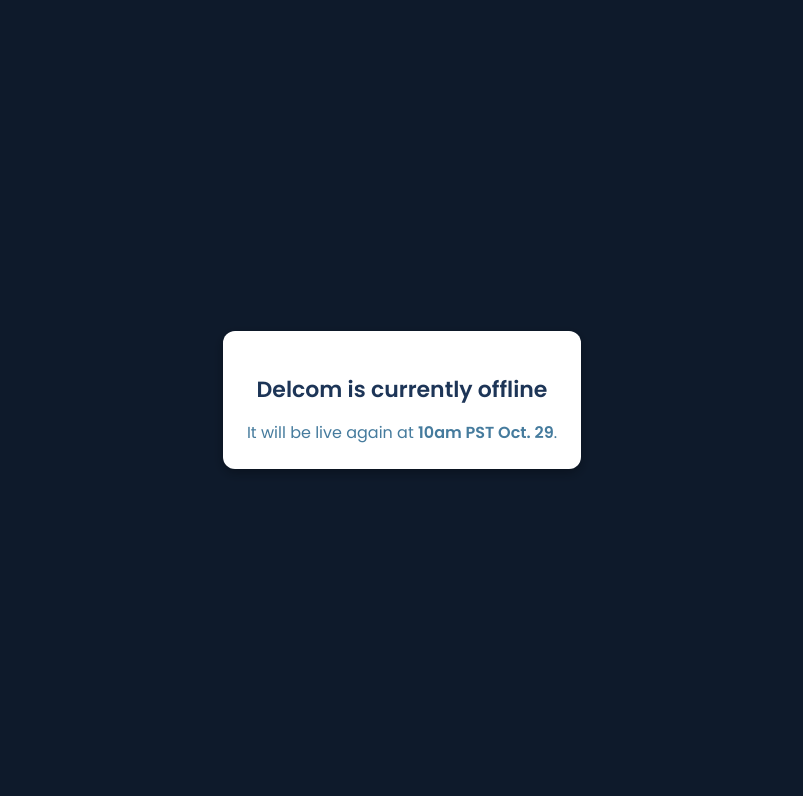
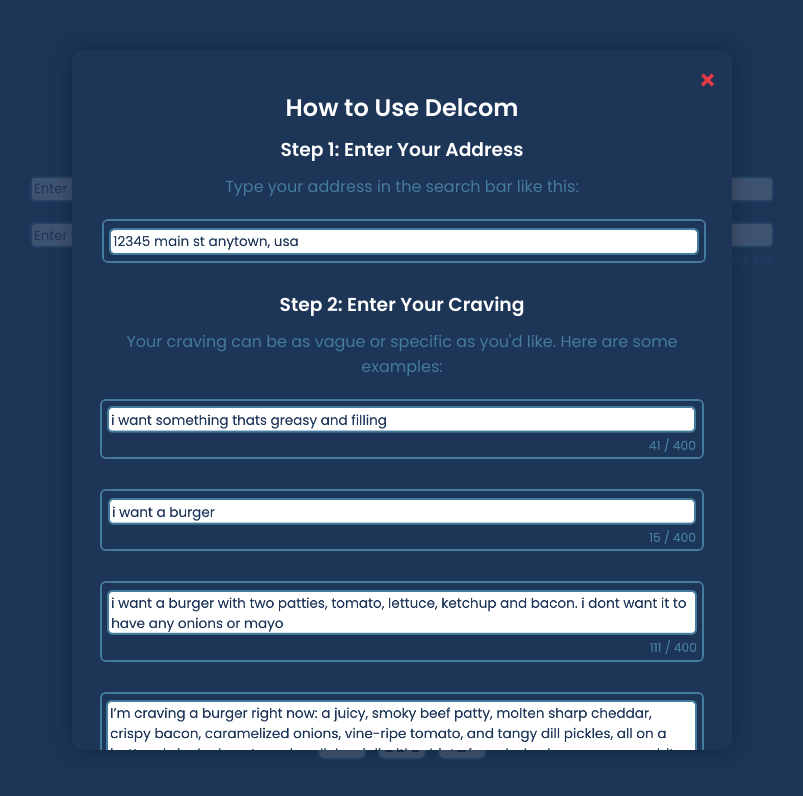
Before and after one commit to williamnyman/delcom, a React (Vite) app in the folder delcom_frontend/: page / in a window 1280 px wide. Shown: the top 796 px of the page, without its empty margins (238-1041 px from the left). Built offline with nearby package versions, Linux system fonts and the light colour scheme.

Commit message:
made live

```diff
--- a/delcom_frontend/src/pages/HomePage.tsx
+++ b/delcom_frontend/src/pages/HomePage.tsx
@@ -10,10 +10,10 @@
 import linkedin2 from "../assets/linkedin2.png";
 import mark from "../assets/question-sign.png";
 
-import OfflinePopup from "../components/OfflinePopup";
+//import OfflinePopup from "../components/OfflinePopup";
 
 function HomePage() {
-  return <OfflinePopup />;
+  //return <OfflinePopup />;
 
   const [address, setAddress] = React.useState("");
   const [craving, setCraving] = React.useState("");
```
